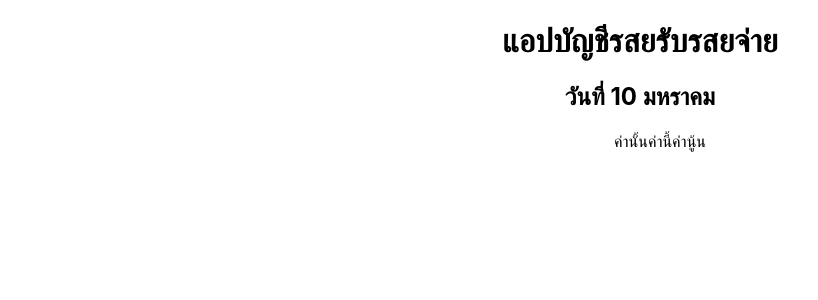
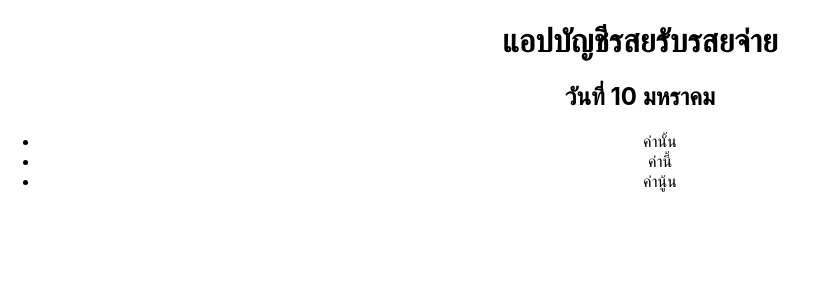
Before and after one commit to kItsxdx/IT362_dev_wed_learning, a React (Create React App) app: page / in a window 1280 px wide. Shown: the top 300 px of the page, without its empty margins (0-818 px from the left). Built offline with nearby package versions, Linux system fonts and the light colour scheme.

Commit message:
ท้ายclass

```diff
--- a/src/component/Transation.js
+++ b/src/component/Transation.js
@@ -1,9 +1,9 @@
 const Transation=()=>{
     return(
         <ul>
-            <ui>ค่านั้น</ui>
-            <ui>ค่านี้</ui>
-            <ui>ค่านู้น</ui>
+            <li>ค่านั้น</li>
+            <li>ค่านี้</li>
+            <li>ค่านู้น</li>
         </ul>
     )
 }
```
